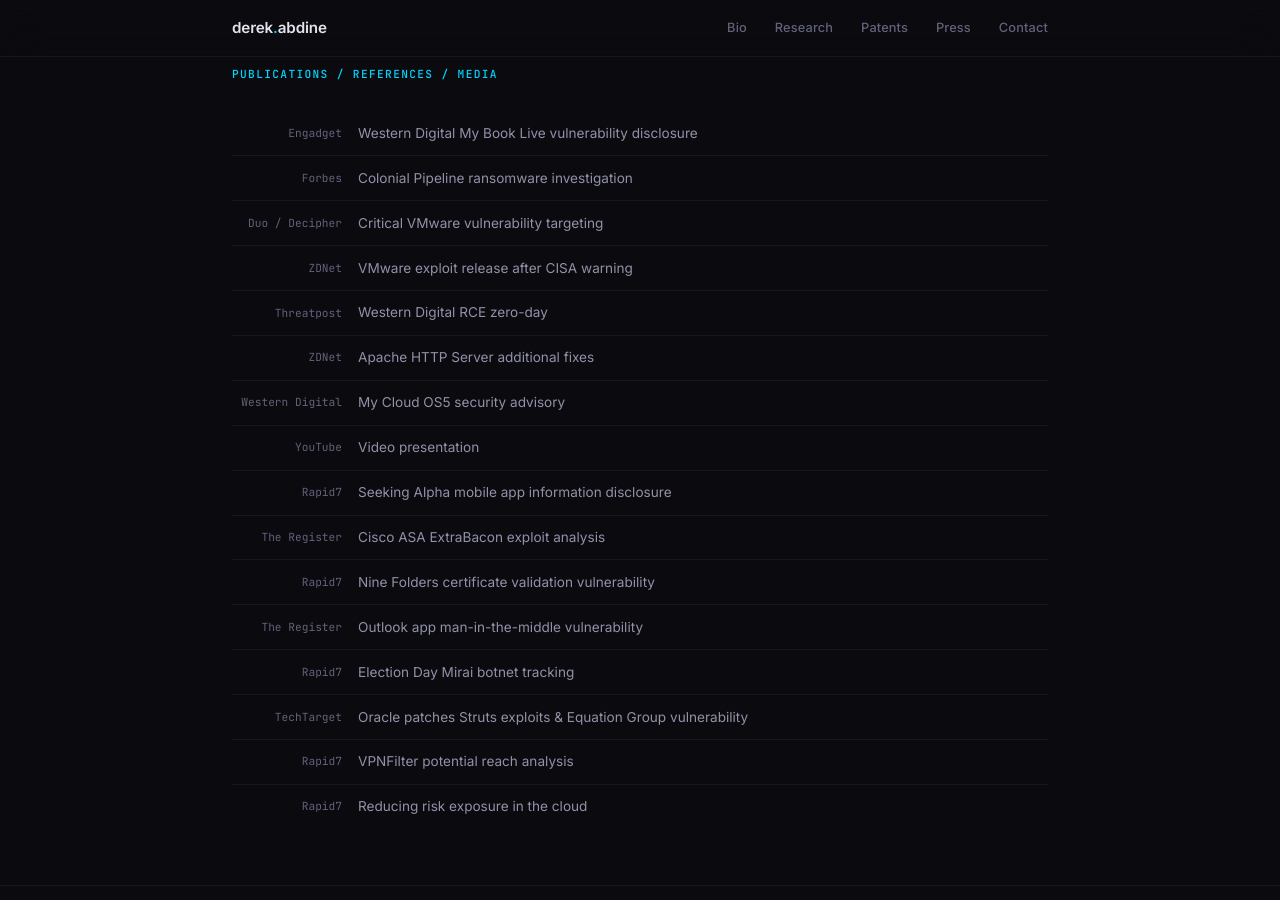
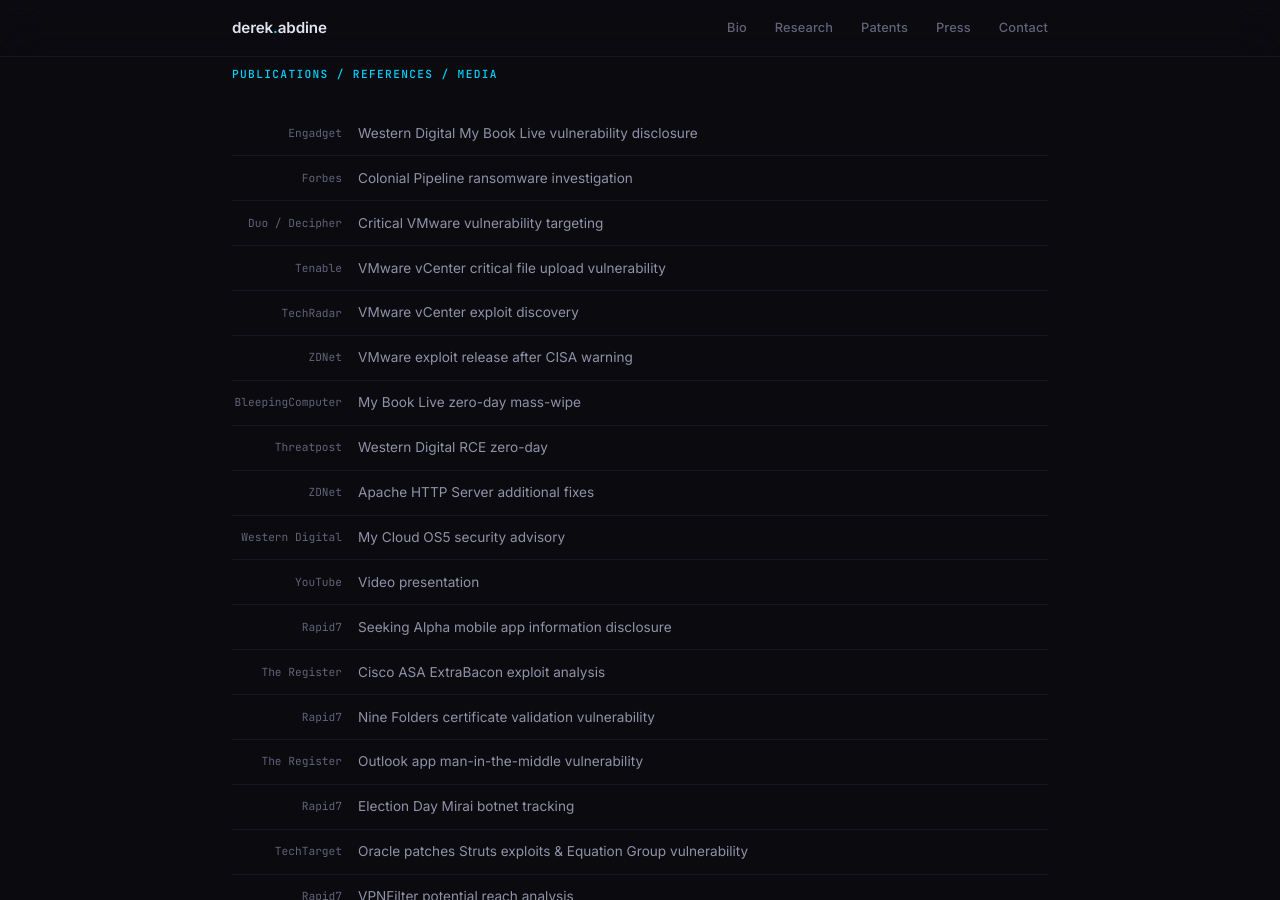
Before and after one commit to dabdine/dabdine.github.io, a Jekyll site: the page built from index.html, in a window 1280 px wide and 900 px high, scrolled down 2510 px. Built offline with Jekyll 4.4.1, drawn with Linux system fonts in a browser that asks for light colours.

Commit message:
Add BleepingComputer, Tenable, and TechRadar media references
Co-Authored-By: Claude Opus 4.6 <noreply@anthropic.com>

```diff
--- a/index.html
+++ b/index.html
@@ -139,7 +139,10 @@ title: Derek Abdine
       <li class="pub-item"><a href="https://www.engadget.com/western-digital-my-book-live-factory-reset-two-vulnerabilities-044122712.html" class="pub-link"><span class="pub-source">Engadget</span> Western Digital My Book Live vulnerability disclosure <span class="pub-arrow">&rarr;</span></a></li>
       <li class="pub-item"><a href="https://www.forbes.com/sites/thomasbrewster/2021/05/12/the-colonial-pipeline-hackers-are-one-of-the-savviest-criminal-startups-in-a-370-million-ransomware-game/" class="pub-link"><span class="pub-source">Forbes</span> Colonial Pipeline ransomware investigation <span class="pub-arrow">&rarr;</span></a></li>
       <li class="pub-item"><a href="https://duo.com/decipher/attackers-target-critical-vmware-bug" class="pub-link"><span class="pub-source">Duo / Decipher</span> Critical VMware vulnerability targeting <span class="pub-arrow">&rarr;</span></a></li>
+      <li class="pub-item"><a href="https://www.tenable.com/blog/cve-2021-22005-critical-file-upload-vulnerability-in-vmware-vcenter-server" class="pub-link"><span class="pub-source">Tenable</span> VMware vCenter critical file upload vulnerability <span class="pub-arrow">&rarr;</span></a></li>
+      <li class="pub-item"><a href="https://www.techradar.com/news/hackers-have-discovered-an-exploit-for-vmware-vcenter-vulnerability" class="pub-link"><span class="pub-source">TechRadar</span> VMware vCenter exploit discovery <span class="pub-arrow">&rarr;</span></a></li>
       <li class="pub-item"><a href="https://www.zdnet.com/article/exploit-released-for-vmware-vulnerability-after-cisa-warning/" class="pub-link"><span class="pub-source">ZDNet</span> VMware exploit release after CISA warning <span class="pub-arrow">&rarr;</span></a></li>
+      <li class="pub-item"><a href="https://www.bleepingcomputer.com/news/security/hackers-use-zero-day-to-mass-wipe-my-book-live-devices/" class="pub-link"><span class="pub-source">BleepingComputer</span> My Book Live zero-day mass-wipe <span class="pub-arrow">&rarr;</span></a></li>
       <li class="pub-item"><a href="https://threatpost.com/rce-0-day-western-digital-users/167547/" class="pub-link"><span class="pub-source">Threatpost</span> Western Digital RCE zero-day <span class="pub-arrow">&rarr;</span></a></li>
       <li class="pub-item"><a href="https://www.zdnet.com/article/additional-fixes-released-addressing-apache-http-server-issue/" class="pub-link"><span class="pub-source">ZDNet</span> Apache HTTP Server additional fixes <span class="pub-arrow">&rarr;</span></a></li>
       <li class="pub-item"><a href="https://www.westerndigital.com/support/product-security/wdc-21012-my-cloud-os5-firmware-version-5-18-117" class="pub-link"><span class="pub-source">Western Digital</span> My Cloud OS5 security advisory <span class="pub-arrow">&rarr;</span></a></li>
```
